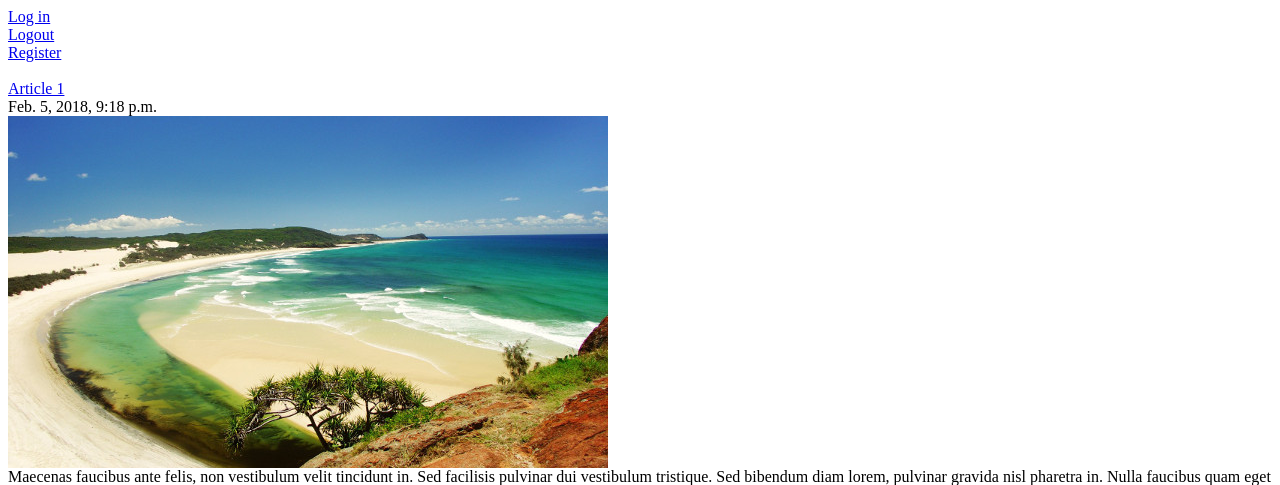
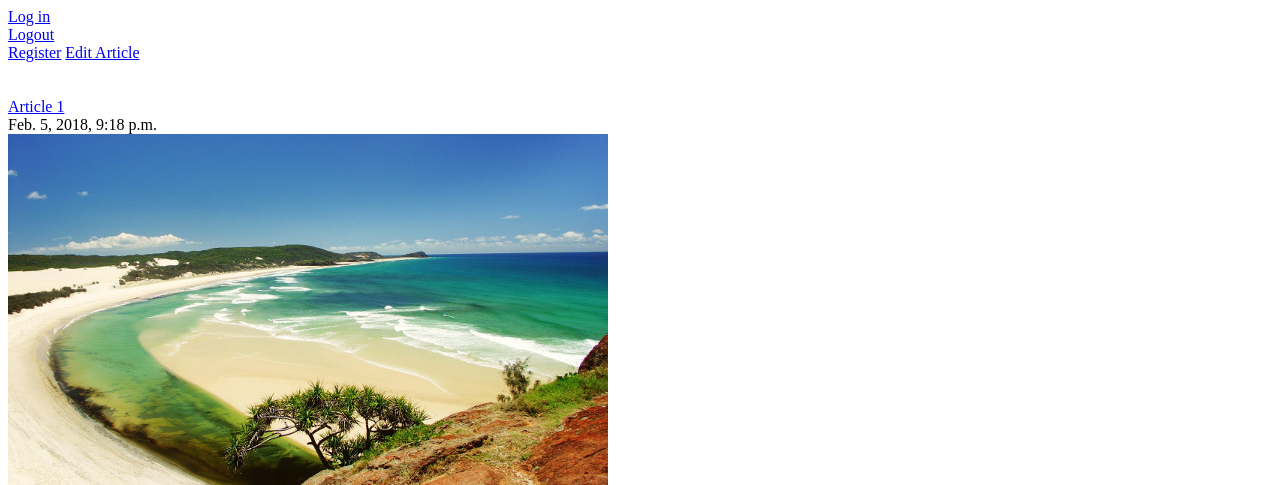
Before and after one commit to andrzejsenderecki/django-website-with-cms, a Django app: page /article/articles_all/ in a window 1280 px wide. Shown: the top 485 px of the page. Run offline with Django 3.2, Linux system fonts and the light colour scheme; data comes from the database, SQL or seed files in the repository; both versions use the stored data as it was after the commit.

Commit message:
Add files via upload

```diff
--- a/website_cms/articles/urls.py
+++ b/website_cms/articles/urls.py
@@ -5,5 +5,6 @@ urlpatterns = [
     url(r'^articles_all/$', views.articles_all, name='articles_all'),
     url(r'^(?P<article_id>\d+)/$', views.article, name='article'),
     url(r'^new_article/$', views.new_article, name='new_article'),
+    url(r'^(?P<article_id>\d+)/edit_article/$', views.edit_article, name='edit_article'),
     url(r'^(?P<article_id>\d+)/new_comment/$', views.new_comment, name='new_comment'),
 ]
--- a/website_cms/articles/views.py
+++ b/website_cms/articles/views.py
@@ -24,6 +24,25 @@ def new_article(request):
         article_form = ArticleForm()
     return render(request, 'articles/new_article.html', {'article_form': article_form})
 
+@login_required
+def edit_article(request, article_id):
+    edit_article = Article.objects.get(id=article_id)
+    edit_article_form = ArticleForm(initial={'title': edit_article.title, 'content': edit_article.content,
+                                                 'image': edit_article.image})
+    if request.method == 'POST':
+        edit_article = Article.objects.get(id=article_id)
+        edit_article_form = ArticleForm(instance=edit_article, data=request.POST, files = request.FILES,
+                                            initial={'title': edit_article.title, 'content': edit_article.content,
+                                                     'image': edit_article.image})
+        if edit_article_form.is_valid():
+            new_article = edit_article_form.save(commit=False)
+            new_article.published = timezone.now()
+            new_article.save()
+            return HttpResponseRedirect('/article/articles_all')
+        else:
+            edit_article = ArticleForm()
+    return render(request, 'articles/edit_article.html', {'edit_article_form': edit_article_form})
+
 def new_comment(request, article_id):
     article_number = Article.objects.get(id=article_id)
 
--- a/website_cms/templates/base.html
+++ b/website_cms/templates/base.html
@@ -3,6 +3,7 @@
 <a href="{% url 'login' %}">Log in</a><br>
 <a href="{% url 'logout' %}">Logout</a><br>
 <a href="{% url 'register' %}">Register</a>
+<a href="/article/{{ article.id }}/edit_article" %}">Edit Article</a><br>
 <br>
 <br>
 {% block content %}
```
Also changed, not shown: website_cms/articles/templates/articles/edit_article.html (added, +9 -0 lines), website_cms/db.sqlite3, website_cms/media/images/1_N81a34y.jpg (added), website_cms/media/images/1_h4jLxai.jpg (added), website_cms/media/images/1_wOUWQA1.jpg (added).
